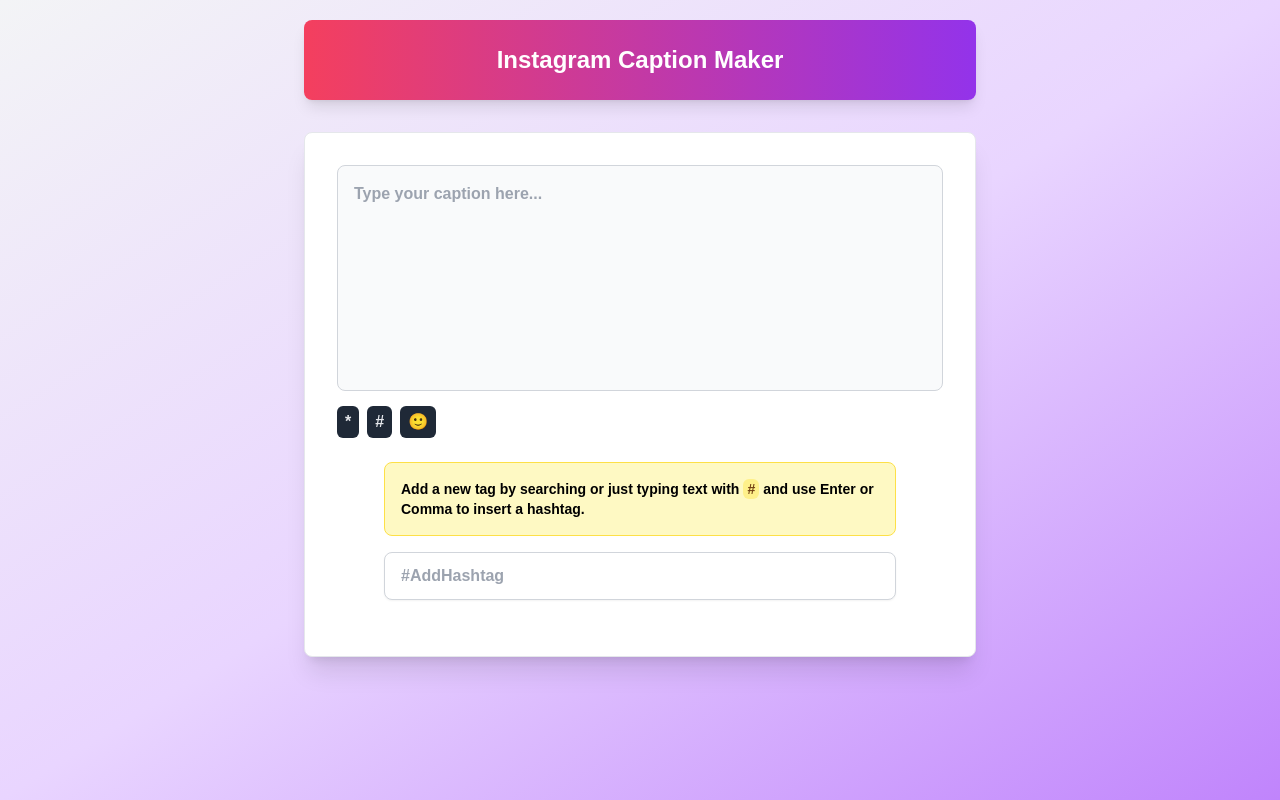
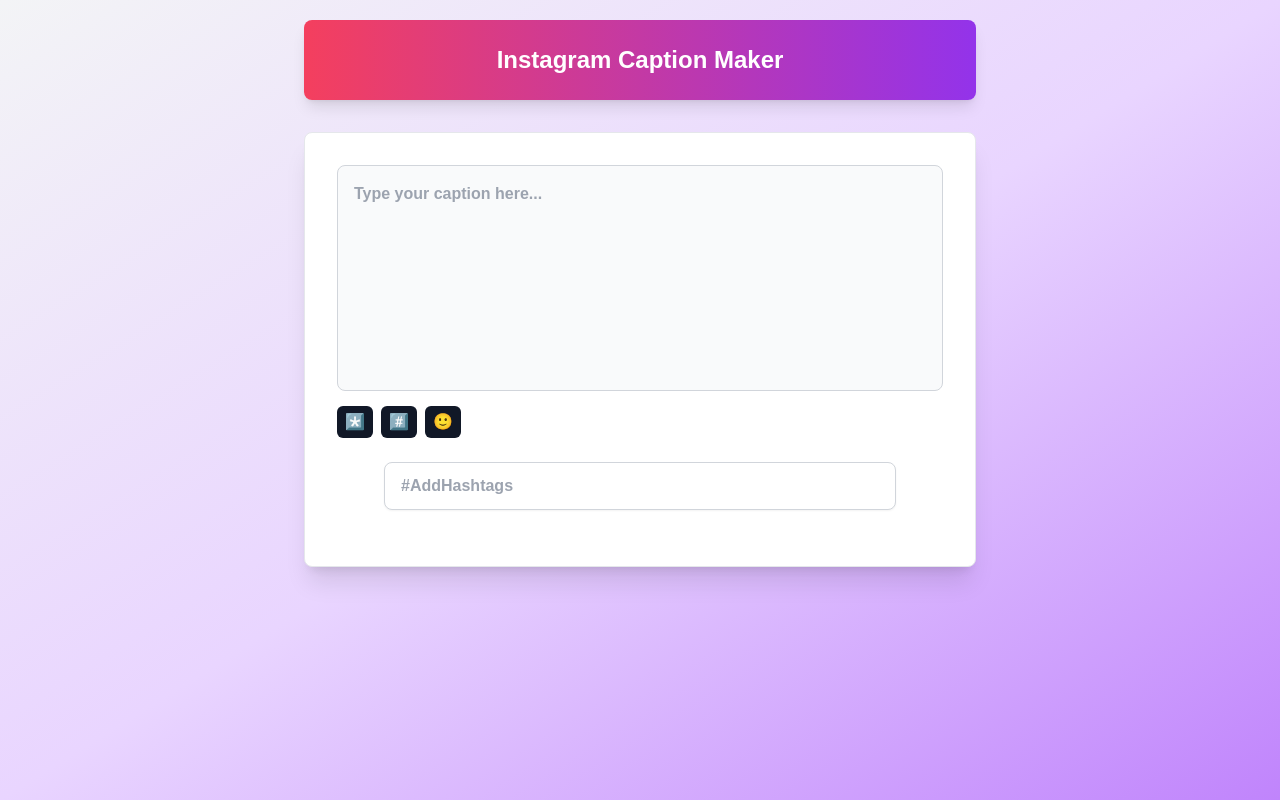
Before and after one commit to mskian/create-insta-caption, a Preact app: page / in a window 1280 px wide. Built offline with nearby package versions, Linux system fonts and the light colour scheme; a web font is replaced by a local one.

Commit message:
fix bugs and button tweaks

```diff
--- a/src/components/CaptionInput.tsx
+++ b/src/components/CaptionInput.tsx
@@ -74,23 +74,23 @@
         <button
           type="button"
           onClick={() => handleSymbolClick('*')}
-          class={`flex items-center justify-center px-2 py-1 rounded-md focus:outline-none transition-colors duration-200 ${symbolType === '*' ? 'bg-blue-600 text-white' : 'bg-gray-800 text-gray-200'}`}
+          class={`flex items-center justify-center px-2 py-1 rounded-md focus:outline-none transition-colors duration-200 ${symbolType === '*' ? 'bg-blue-600 text-white' : 'bg-gray-900 text-gray-200'}`}
           title="Add Bullet Symbol"
         >
-          *
+          *️⃣
         </button>
         <button
           type="button"
           onClick={() => handleSymbolClick('#')}
-          class={`flex items-center justify-center px-2 py-1 rounded-md focus:outline-none transition-colors duration-200 ${symbolType === '#' ? 'bg-green-600 text-white' : 'bg-gray-800 text-gray-200'}`}
+          class={`flex items-center justify-center px-2 py-1 rounded-md focus:outline-none transition-colors duration-200 ${symbolType === '#' ? 'bg-green-600 text-white' : 'bg-gray-900 text-gray-200'}`}
           title="Add Number Symbol"
         >
-          #
+          #️⃣
         </button>
         <button
           type="button"
           onClick={togglePicker}
-          class="flex items-center justify-center px-2 py-1 rounded-md focus:outline-none transition-colors duration-200 text-yellow-600 bg-gray-800 hover:bg-gray-800"
+          class="flex items-center justify-center px-2 py-1 rounded-md focus:outline-none transition-colors duration-200 text-yellow-600 bg-gray-900 hover:bg-gray-900"
           title="Emoji Picker"
         >
           🙂
--- a/src/components/HashtagInput.tsx
+++ b/src/components/HashtagInput.tsx
@@ -1,4 +1,4 @@
-import { FC, useState, useCallback } from 'preact/compat';
+import { FC, useState, useCallback, useEffect } from 'preact/compat';
 import Fuse from 'fuse.js';
 import hashtagsData from '../data/hashtags.json';
 
@@ -36,8 +36,7 @@
 
       const lastPart = value.split(/[\s,]+/).pop() || '';
       if (lastPart.startsWith('#')) {
-        const query = lastPart.slice(1).toLowerCase();
-        const filteredSuggestions = fuse.search(query).map(result => result.item);
+        const filteredSuggestions = fuse.search(lastPart.slice(1)).map(result => result.item);
         setSuggestions(filteredSuggestions);
       } else {
         setSuggestions([]);
@@ -50,56 +49,45 @@
     if (e.key === 'Enter' || e.key === ',' || e.key === ' ') {
       e.preventDefault();
 
-      let tags = input
+      const tags = input
       .split(/[\s,]+/)
       .map(tag => tag.trim())
       .filter(tag => tag.startsWith('#') && tag.length > 1 && !hashtags.includes(tag));
 
-      if (suggestions.length > 0) {
-        const suggestion = suggestions[0];
-        tags = [`${suggestion}`];
-      }
-
-      if (tags.length > 0) {
-        tags.forEach(tag => {
+      const uniqueTags = Array.from(new Set(tags));
+      uniqueTags.forEach(tag => {
         if (tag.length <= 36) {
+          if (!hashtags.includes(tag)) {
             onAddHashtag(tag);
             setInput('');
             setError(null);
           } else {
-            setError('Hashtag cannot exceed 36 characters.');
+            setError('Hashtag already added.');
+          }
+        } else {
+          setError('Hashtag cannot exceed 100 characters.');
         }
       });
+
+      setInput('');
       setSuggestions([]);
-      } else if (input.trim() !== '') {
-        setError('Hashtag already added or invalid.');
-      }
     }
   };
 
   const handleChange = (e: any) => {
     const value = e.currentTarget.value;
-    setInput(value);
     handleInputChange(value);
-  };
 
-  const handleBlur = () => {
-    if (!input.trim()) {
-      setError(null);
-    } else {
-      handleKeyDown({ key: 'Enter', preventDefault: () => {} });
+    if (value.endsWith(',')) {
+      handleKeyDown({ key: ',' });
     }
   };
 
   const handleSuggestionClick = (suggestion: string) => {
-    const lastPart = input.split(/[\s,]+/).pop() || '';
-    const newInput = input.slice(0, input.length - lastPart.length) + `#${suggestion}`;
-
-    if (!hashtags.includes(`#${suggestion}`)) {
-      onAddHashtag(`#${suggestion}`);
+    if (!hashtags.includes(suggestion)) {
+      onAddHashtag(suggestion);
+    }
     setInput('');
-      setError(null);
-    }
     setSuggestions([]);
   };
 
@@ -107,25 +95,18 @@
     onRemoveHashtag(hashtag);
   };
 
+  useEffect(() => {
+    handleInputChange(input);
+  }, [input]);
+
   return (
     <div class="relative mb-6 w-full max-w-lg mx-auto">
-      <div class="p-4 mb-4 text-sm text-black bg-yellow-100 border border-yellow-300 rounded-lg" role="alert">
-        <p>
-          Add a new tag by searching or just typing text with
-          <span class="font-semibold text-yellow-900 bg-yellow-200 px-1 py-0.5 rounded-md mx-1">#</span>
-          and use
-          <span class="font-semibold"> Enter</span> or
-          <span class="font-semibold"> Comma</span> to insert a hashtag.
-        </p>
-      </div>
-
       <input
         type="text"
-        placeholder="#AddHashtag"
+        placeholder="#AddHashtags"
         value={input}
         onInput={handleChange}
         onKeyDown={handleKeyDown}
-        onBlur={handleBlur}
         class="w-full h-12 p-4 border border-gray-300 rounded-lg shadow-sm focus:outline-none focus:ring-2 focus:ring-blue-500 transition duration-150 ease-in-out"
       />
       {error && <p class="text-red-500 text-sm mt-1">{error}</p>}
```
Lines whose indentation alone changed are shown as unchanged.
